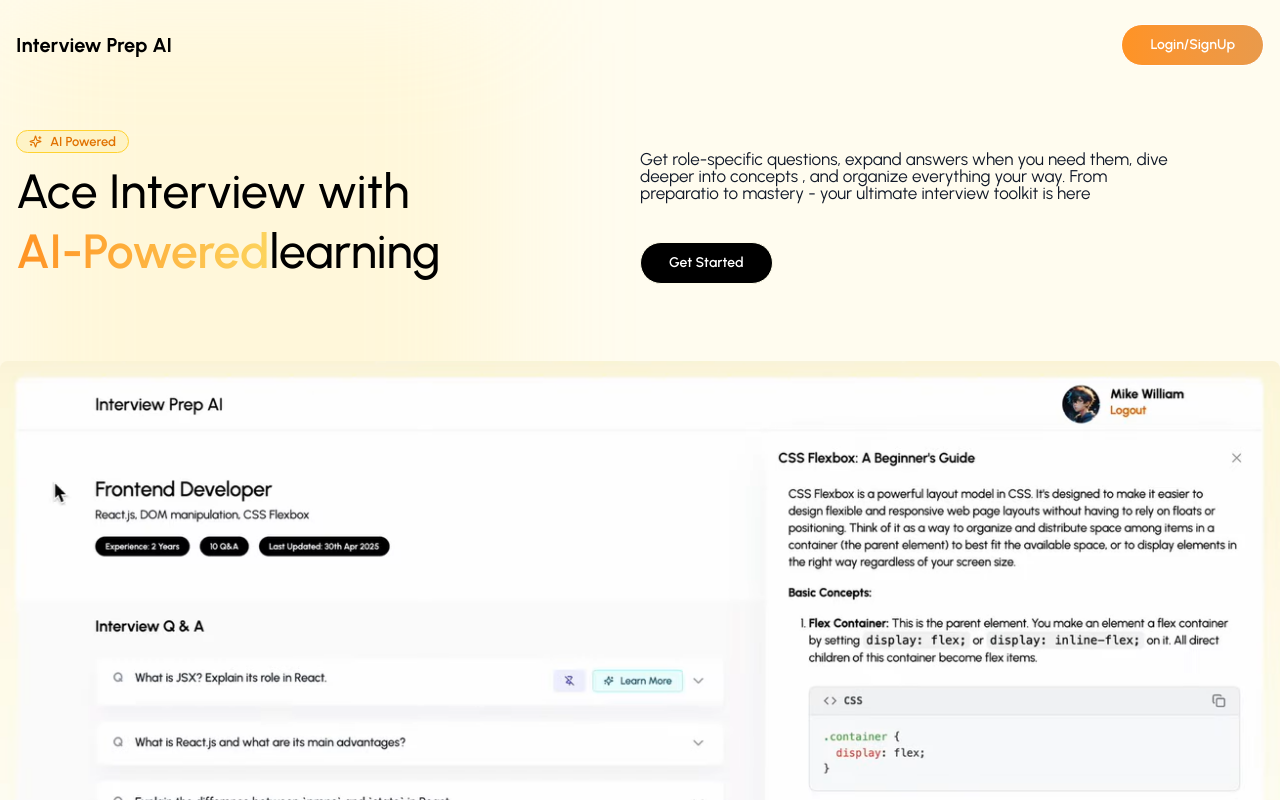
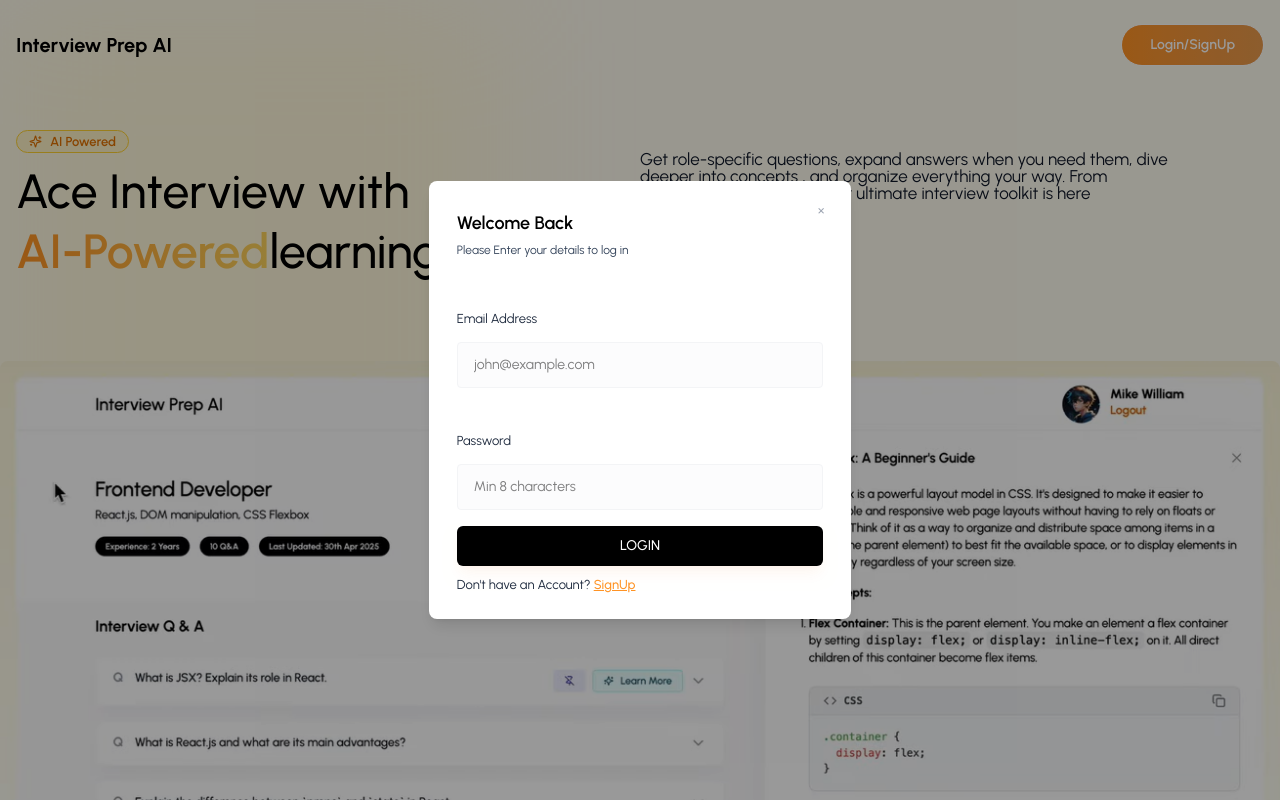
Before and after one commit to prabhjot-2/Interview-Prep-App, a React (Vite) app in the folder frontend/interview-prep-ai/: page / in a window 1280 px wide. Both pictures are taken after a click on the button "Login/SignUp". Shown: the top 800 px of the page. Built offline with nearby package versions, Linux system fonts and the light colour scheme.

Commit message:
feat: implement Input component, enhance Modal styling, and update Login page with Input fields

```diff
--- /dev/null
+++ b/frontend/interview-prep-ai/src/components/Input/Input.jsx
@@ -0,0 +1,47 @@
+import React, { useState } from 'react'
+import { Form } from 'react-router-dom'
+import {FaRegEye, FaRegEyeSlash} from "react-icons/fa6"
+
+const Input = ({value,onChange,label, placeholder,type}) => {
+
+    const [showPassword,setShowPassword]=useState(false);
+    const toggleShowPassword=()=>{
+        setShowPassword(!showPassword)
+    };
+  return (
+    <div>
+      <label className='text-[13px] text-slate-800'>{label}</label>
+      <div className='input-box'>
+        <input
+            type={
+                type=="password"?FaRegEye(showPassword ? "text":"password"):type
+            }
+            placeholder={placeholder}
+            className=' w-full bg-transparent outline-none'
+            value={value}
+            onChange={(e)=>onChange(e)}
+            />
+
+            {type ==="pasword" && (
+                <>
+                    {showPassword ? (
+                        <FaRegEye
+                            size={22}
+                            className='text-primary cursor-pointer'
+                            onClick={()=>toggleShowPassword()}
+                        />
+                    ):(
+                        <FaRegEyeSlash
+                            size={22}
+                            className='text-slate-400 cursor-pointer'
+                            onClick={()=>toggleShowPassword()}
+                        />
+                    )}
+                </>
+            )}
+      </div>
+    </div>
+  )
+}
+
+export default Input
--- a/frontend/interview-prep-ai/src/components/Modal.jsx
+++ b/frontend/interview-prep-ai/src/components/Modal.jsx
@@ -1,11 +1,29 @@
-import React from 'react'
+const Modal = ({ children, isOpen, onClose, title, hideHeader }) => {
+  if (!isOpen) return null;
+  return (
+    <div className='fixed inset-0 z-50 flex justify-center items-center w-full h-full bg-black/40'>
+      <div className='relative flex flex-col bg-white shadow-lg rounded-lg overflow-hidden'>
 
-const Modal = ({ children, isOpen, onClose , hideHeader}) => {
-  return (
-    <div>
-      Modal
+        {!hideHeader && (
+          <div className='flex items-center justify-between p-4 border-b border-gray-200'>
+            <h3 className='md:text-lg font-medium text-gray-900'>{title}</h3>
+          </div>
+        )}
+
+        <button
+          type='button'
+          className='text-gray-400 bg-transparent hover:bg-orange-100 hover:text-gray-900 rounded-lg text-sm w-8 h-8 flex justify-center items-center absolute top-3.5 right-3.5 cursor-pointer'
+          onClick={onClose}
+        >
+          ×
+        </button>
+
+        <div className='flex-1 overflow-y-auto custom-scrollbar'>
+          {children}
+        </div>
+
+      </div>
     </div>
-  )
-}
-
-export default Modal
+  );
+};
+export default Modal;
--- a/frontend/interview-prep-ai/src/pages/Auth/Login.jsx
+++ b/frontend/interview-prep-ai/src/pages/Auth/Login.jsx
@@ -1,11 +1,63 @@
-import React from 'react'
+import React, { useState } from 'react'
+import { useNavigate } from 'react-router-dom'
+import Input from '../../components/Input/Input'
 
-const Login = () => {
+const Login = ({ setCurrentPage }) => {
+  const [email, setEmail] = useState("")
+  const [password, setPassword] = useState("")
+  const [error, setError] = useState(null)
+
+  const navigate = useNavigate();
+
+  const handleLogin = async (e) => {
+    e.preventDefault();
+    // Your login logic here
+  };
+
   return (
-    <div>
-      Login
+    <div className='w-[90vw] md:w-[33vw] p-7 flex flex-col justify-center'>
+      <h3 className='text-lg font-semibold text-black'>Welcome Back</h3>
+      <p className='text-xs text-slate-700 mt-[5px] mb-6'>
+        Please Enter your details to log in
+      </p>
+
+      <form onSubmit={handleLogin}>
+        <Input
+          value={email}
+          onChange={({ target }) => setEmail(target.value)}
+          label="Email Address"
+          placeholder="john@example.com"
+          type="text"
+        />
+
+        <Input
+          value={password}
+          onChange={({ target }) => setPassword(target.value)}
+          label="Password"
+          placeholder="Min 8 characters"
+          type="password"
+        />
+
+        {error && <p className='text-red-500 text-xs pb-2.5'>{error}</p>}
+
+        <button type='submit' className='btn-primary'>
+          LOGIN
+        </button>
+
+        <p className='text-[13px] text-slate-800 mt-3'>
+          Don't have an Account?{' '}
+          <button
+            className='font-medium text-primary underline cursor-pointer'
+            onClick={() => {
+              setCurrentPage("signup");
+            }}
+          >
+            SignUp
+          </button>
+        </p>
+      </form>
     </div>
-  )
-}
+  );
+};
 
-export default Login
+export default Login;
```
